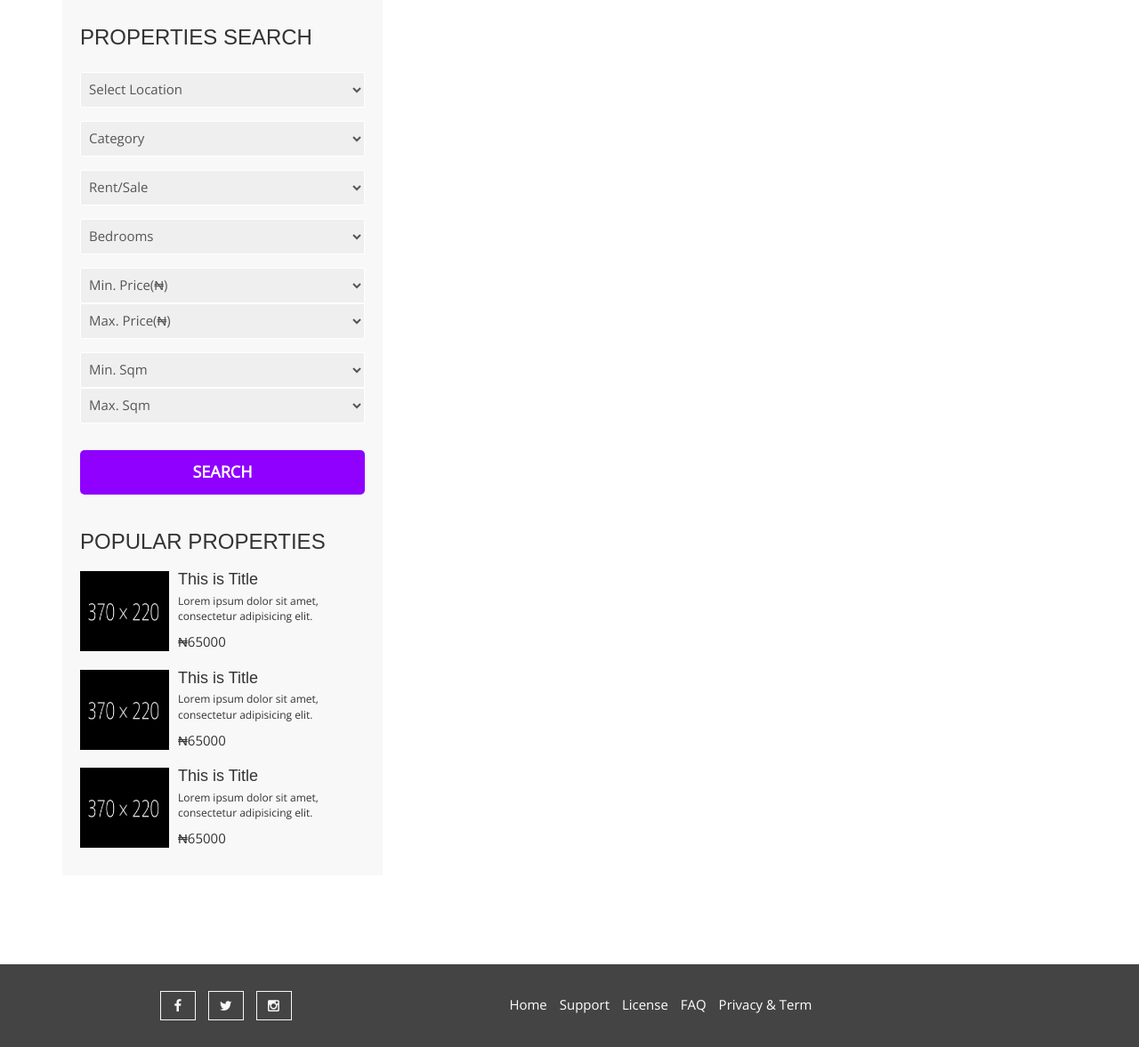
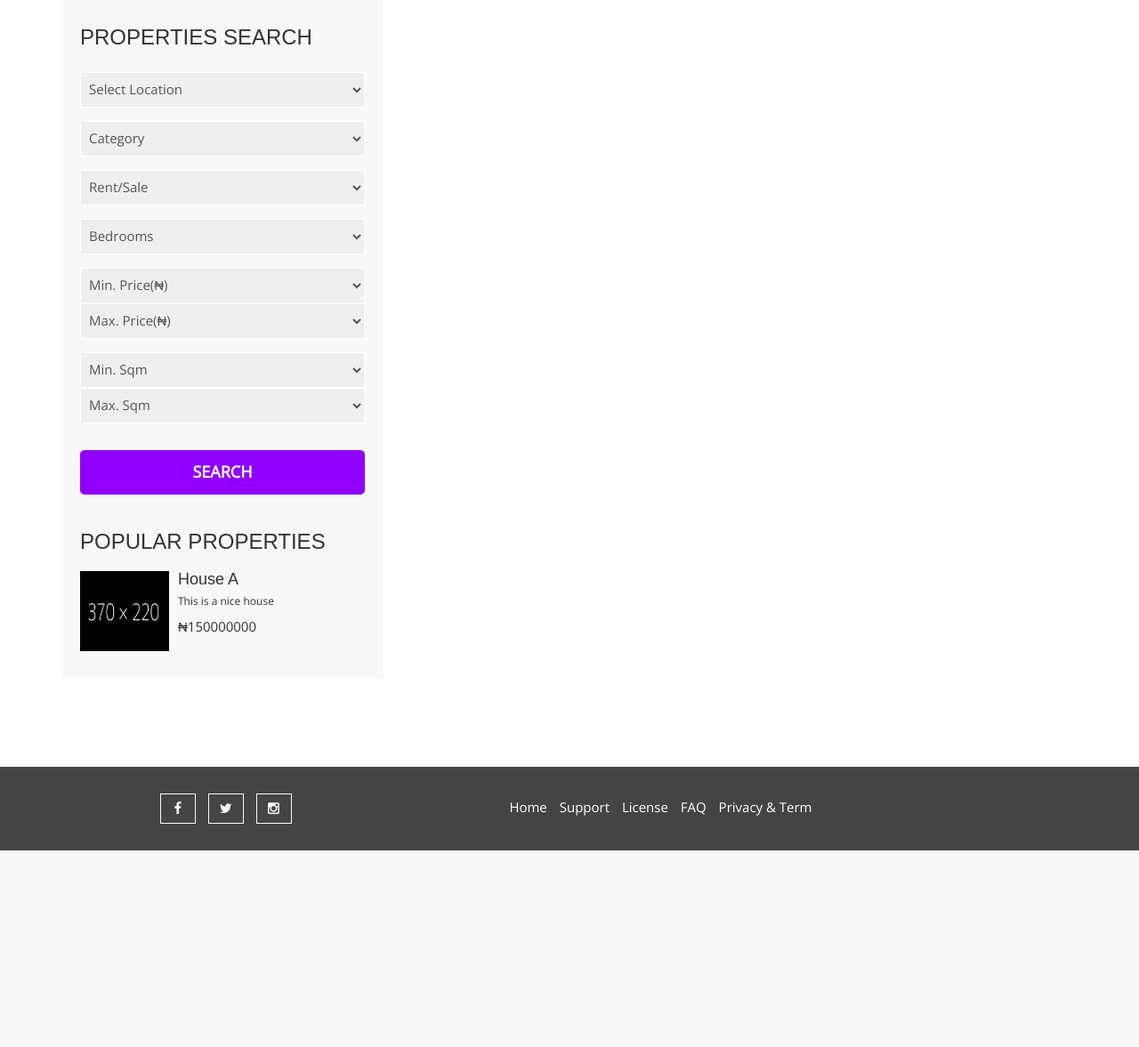
Before and after one commit to ADyusuf12/Earmark-Website, a Django app: page /properties_list in a window 1280 px wide. Shown: the part 1136-2313 px from the top of the page at 89% size. After the commit the page ends 2092 px from the top, so only its background shows below. Run offline with Django 5.2, Linux system fonts and the light colour scheme; data comes from the database, SQL or seed files in the repository; some libraries are stand-ins or nearby versions.

Commit message:
added popular listings section

```diff
--- a/DjangoWeb/e_web/apps/public/models.py
+++ b/DjangoWeb/e_web/apps/public/models.py
@@ -4,6 +4,7 @@ from django.contrib.auth.models import User
 class Properties_Listing(models.Model):
     user = models.ForeignKey(User, on_delete=models.CASCADE, blank=True)
     created_at = models.DateTimeField(auto_now_add=True, null=True, blank=True)
+    views = models.PositiveIntegerField(default=0)
     title = models.CharField(max_length=150)
     price = models.IntegerField()
     parking_space = models.IntegerField(null=True, blank=True)
--- a/DjangoWeb/e_web/apps/public/views.py
+++ b/DjangoWeb/e_web/apps/public/views.py
@@ -57,15 +57,23 @@ def properties_list(request):
     paginator = Paginator(listings, 6)
     page_number = request.GET.get('page')
     page_obj = paginator.get_page(page_number)
+
+    # Fetch popular properties
+    popular_listings = Properties_Listing.objects.order_by('-views')[:3]
+
+
     context = {
         "listings": page_obj,
         "form": form,
         "query_params": request.GET.urlencode(),
+        "popular_listings": popular_listings
     }
     return render(request, 'properties.html', context)
 
 def properties_list_retrieve(request, pk):
     listing = Properties_Listing.objects.get(id=pk)
+    listing.views += 1
+    listing.save()
     context = {
         "listing": listing
     }
--- a/DjangoWeb/e_web/templates/properties.html
+++ b/DjangoWeb/e_web/templates/properties.html
@@ -265,42 +265,20 @@
               <!-- Start Single properties sidebar -->
               <div class="aa-properties-single-sidebar">
                 <h3>Popular Properties</h3>
+                {% for listing in popular_listings %}
                 <div class="media">
                   <div class="media-left">
                     <a href="#">
-                      <img class="media-object" src="{% static 'theme/img/item/1.jpg' %}" alt="img">
+                      <img class="media-object" src="{{ listing.image.url }}" alt="img">
                     </a>
                   </div>
                   <div class="media-body">
-                    <h4 class="media-heading"><a href="#">This is Title</a></h4>
-                    <p>Lorem ipsum dolor sit amet, consectetur adipisicing elit.</p>
-                    <span>₦65000</span>
+                    <h4 class="media-heading"><a href="#">{{ listing.title }}</a></h4>
+                    <p>{{ listing.description }}</p>
+                    <span>₦{{ listing.price }}</span>
                   </div>
                 </div>
-                <div class="media">
-                  <div class="media-left">
-                    <a href="#">
-                      <img class="media-object" src="{% static 'theme/img/item/1.jpg' %}" alt="img">
-                    </a>
-                  </div>
-                  <div class="media-body">
-                    <h4 class="media-heading"><a href="#">This is Title</a></h4>
-                    <p>Lorem ipsum dolor sit amet, consectetur adipisicing elit.</p>
-                    <span>₦65000</span>
-                  </div>
-                </div>
-                <div class="media">
-                  <div class="media-left">
-                    <a href="#">
-                      <img class="media-object" src="{% static 'theme/img/item/1.jpg' %}" alt="img">
-                    </a>
-                  </div>
-                  <div class="media-body">
-                    <h4 class="media-heading"><a href="#">This is Title</a></h4>
-                    <p>Lorem ipsum dolor sit amet, consectetur adipisicing elit.</p>
-                    <span>₦65000</span>
-                  </div>
-                </div>
+                {% endfor %}
               </div>
             </aside>
           </div>
```
Also changed, not shown: DjangoWeb/e_web/apps/public/migrations/0010_properties_listing_views.py (added).
